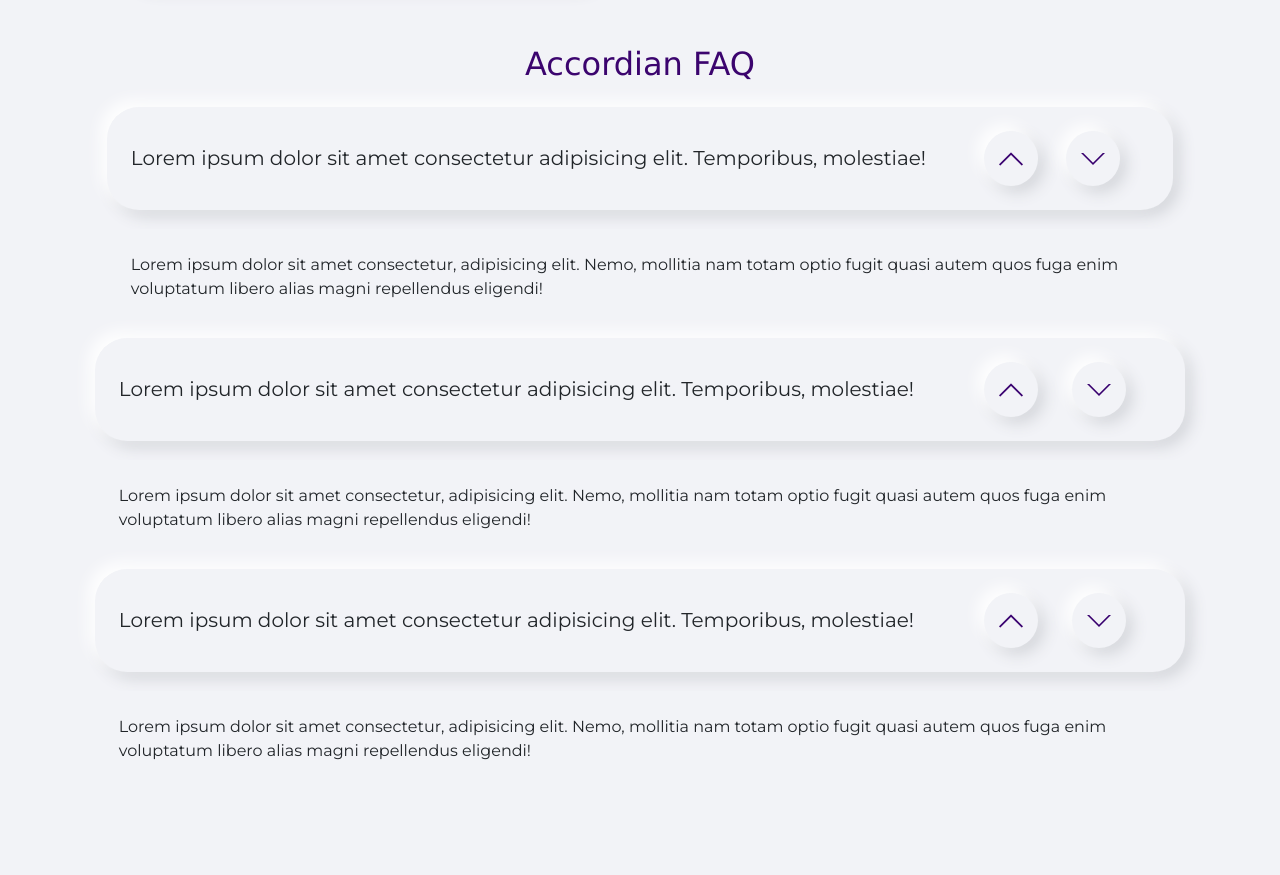
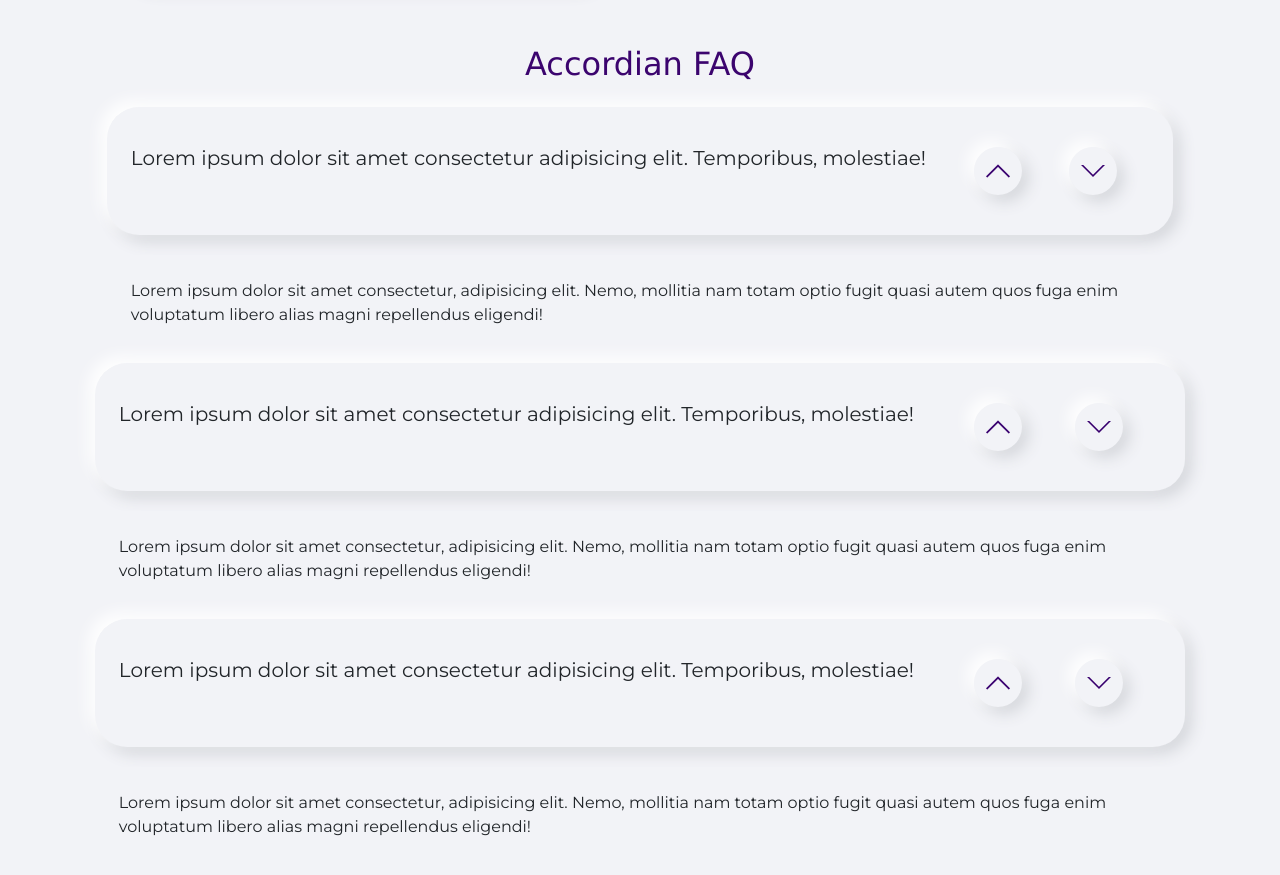
Before and after one commit to git-adheesh/test, a plain HTML site: page index.html in a window 1280 px wide. Shown: the part 1881-2756 px from the top of the page. Before the commit the page ends 2681 px from the top, so only its background shows below. Drawn offline with nearby package versions, Linux system fonts and the light colour scheme.

Commit message:
Update style.css
update up down chevrons in faq section

```diff
--- a/css/style.css
+++ b/css/style.css
@@ -174,8 +174,13 @@ color: rgb(63, 0, 100);
 .up, .down
 {
     display: inline-block;
+    color:  rgb(63, 0, 100);
+    width: 3rem;
+    height: 3rem;
+    margin:1rem;
+    background-color: transparent;
+    padding: 0.7rem 12px;
     border-radius: 50%;
-    padding: 15px;
     box-shadow: -0.4rem -0.4rem 1rem rgb(255, 255, 255), 0.4rem 0.4rem 1rem #d3d5da;
 }
 
```
